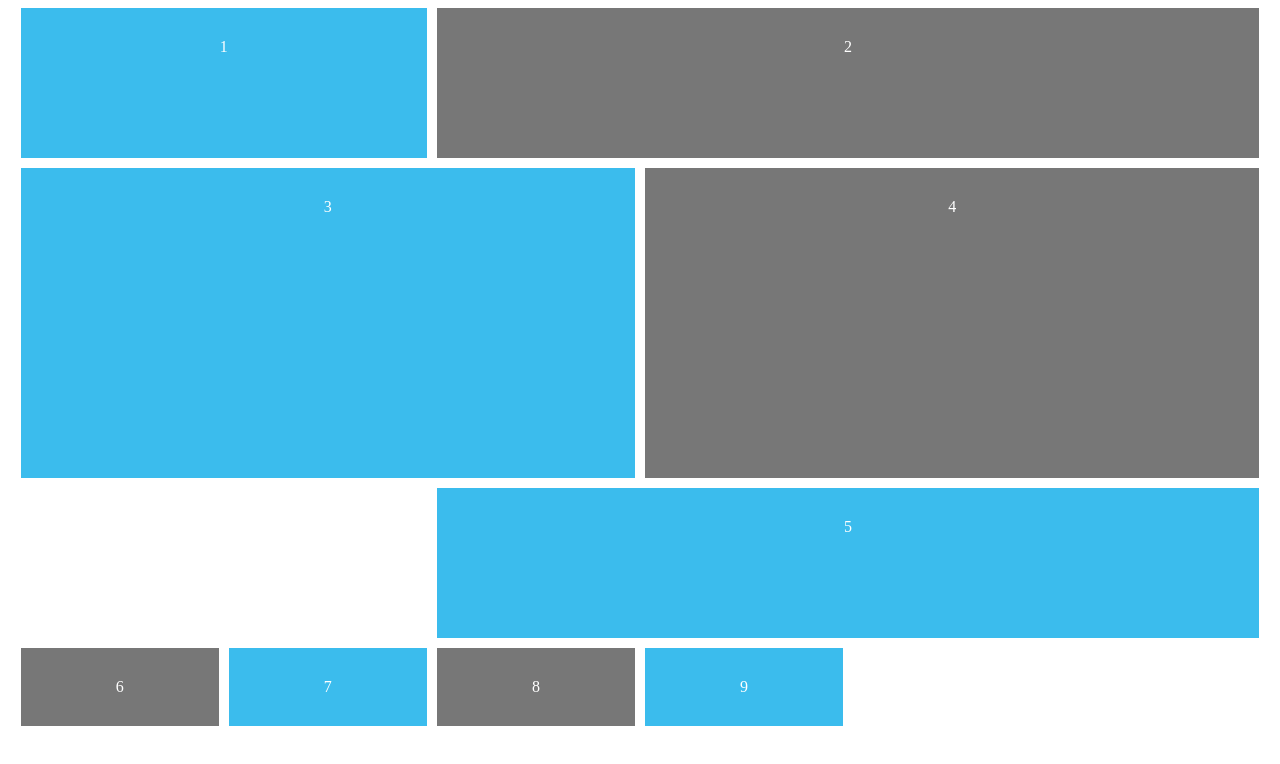
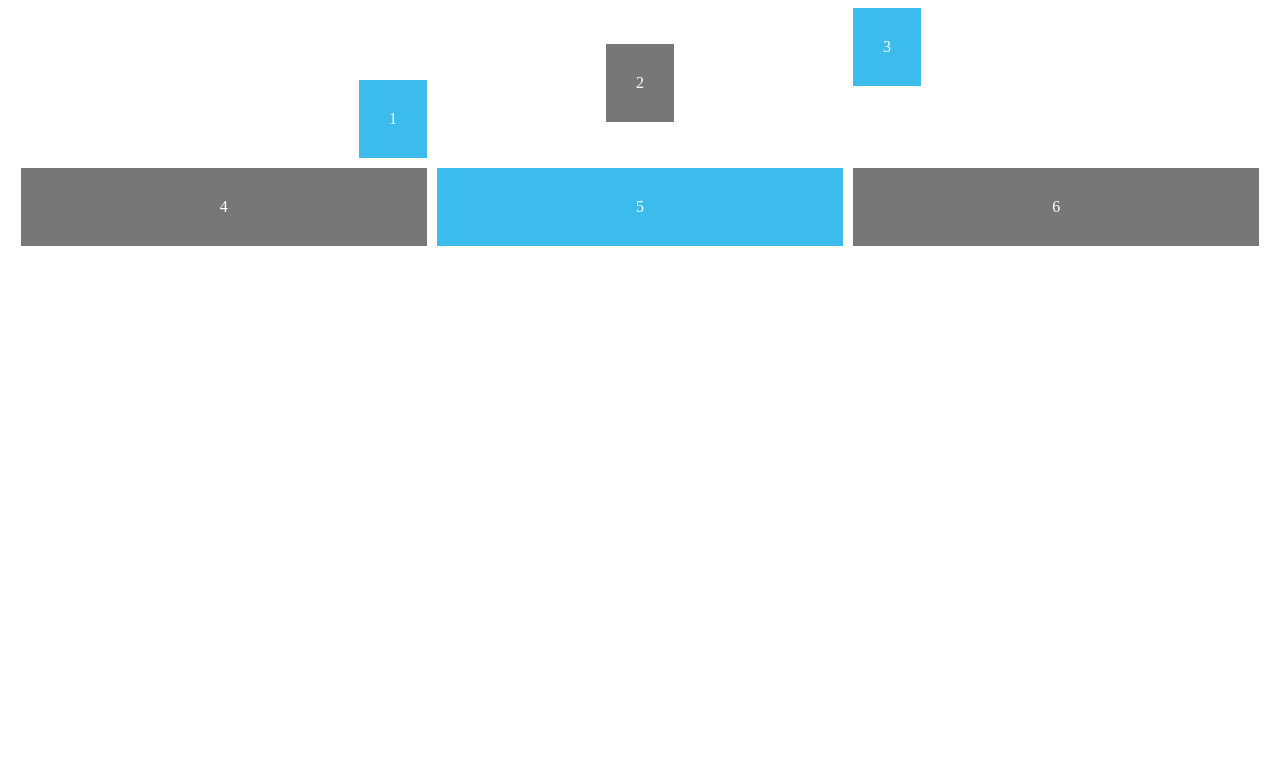
Before and after one commit to Petriu/CSS-Grid, a plain HTML site: page css-grid-playlist-master/index.html in a window 1280 px wide. Drawn offline with Linux system fonts and the light colour scheme.

Commit message:
Align and Justifying items

```diff
--- a/css-grid-playlist-master/index.html
+++ b/css-grid-playlist-master/index.html
@@ -14,11 +14,13 @@ body{
      /*grid-template-columns: 30% 20% 50%; */
      /* grid-template-columns: 1fr 2fr 1fr;*/
 
-     grid-template-columns: repeat(6, 1fr);
-     grid-template-rows: repeat(4, minmax(150px, auto));
+     grid-template-columns: repeat(3, 1fr);
+     grid-template-rows: minmax(150px, auto);
      grid-gap: 10px;
      max-width: 98%;
      margin: 0 auto;
+    /* align-items: stretch;
+     justify-items: end;*/
  }
 
 #content div{
@@ -30,31 +32,21 @@ body{
     background: #777;
 }
 
-.one
-{
-   /* grid-column-start: 1;
-    grid-column-end: 3;*/
-
-    grid-column: 1/3 ;
+.one{
+    justify-self: end;
+    align-self: end;
 }
 
 .two{
-    grid-column: 3/ 7 ;
+    align-self: center;
+    justify-self: center;
 }
 
 .three{
-    grid-column: 1/ 4;
-    grid-row: 2/ 4;
+    align-self: start;
+    justify-self: start;
+
 }
-
-.four{
-    grid-column: 4/ 7;
-    grid-row: 2/ 4;
-
-    }
-    .five{
-        grid-column: 3/ 7;
-    }
 
 </style>
 
@@ -70,9 +62,23 @@ body{
             <div class="four">4</div>
             <div class="five">5</div>
             <div class="six">6</div>
-            <div class="seven">7</div>
-            <div class="eight">8</div>
-            <div class="nine">9</div>
+
+                <p>
+                 1
+                </p>
+                <p>
+                 2
+                </p>
+                <p>
+                3
+                </p>
+                <p>
+                4
+                </p>
+
+
+
+            </div>
 
         </div>
 
```
